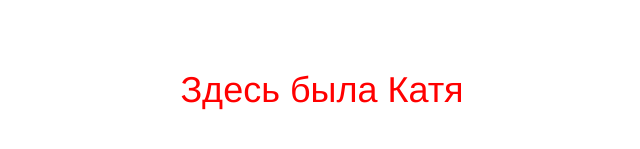
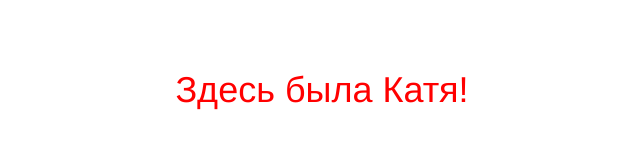
Before and after one commit to Ekaterina1993/project2, a plain HTML site: page index.html in a window 1280 px wide. Shown: the part 315-464 px from the top of the page, without its empty margins (318-958 px from the left). Drawn offline with Linux system fonts and the light colour scheme.

Commit message:
add voskl

```diff
--- a/index.html
+++ b/index.html
@@ -18,7 +18,7 @@
         <div class="poloska">
             <div class='row'>
                 <div class="col-md-12 text-center">
-                    <h1>Здесь была Катя</h1>
+                    <h1>Здесь была Катя!</h1>
                 </div>
             </div>
         </div>
```
